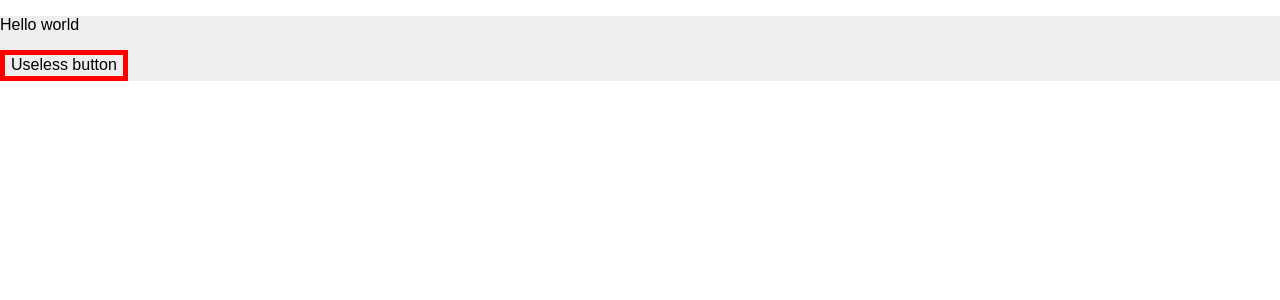
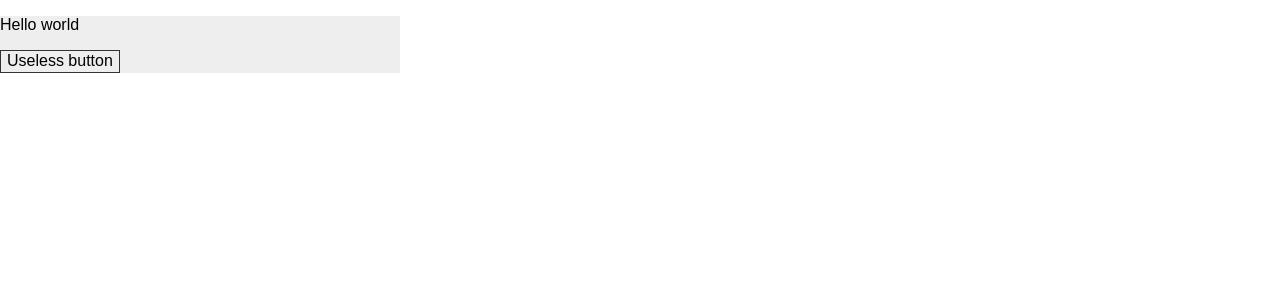
Before and after one commit to greg-skinner/shopping, a React (Vite) app: page / in a window 1280 px wide. Shown: the top 300 px of the page. Built offline with nearby package versions, Linux system fonts and the light colour scheme.

Commit message:
Build display component for list items

```diff
--- a/src/components/button/button.module.scss
+++ b/src/components/button/button.module.scss
@@ -4,10 +4,9 @@
 .button {
   background: variables.$neutral-darker;
   background: var(--color);
-  @include mixins.border(variables.$pin-highlight);
+  @include mixins.pinline;
 
   &[data-disabled='true'] {
     background: variables.$neutral-darker;
-    @include mixins.border(variables.$pin-line);
   }
 }
--- a/src/components/button/button.tsx
+++ b/src/components/button/button.tsx
@@ -1,6 +1,7 @@
 import React from 'react';
 
 import styles from './button.module.scss';
+import classnames from 'classnames';
 
 export interface IButtonProps {
   color?: string;
@@ -10,14 +11,15 @@ export interface IButtonProps {
 }
 
 export const Button: React.FC<React.PropsWithChildren<IButtonProps>> = ({
+  className,
+  color,
+  disabled = false,
   onClick,
-  color,
   children,
-  disabled = false,
   ...rest
 }) => (
   <button
-    className={styles.button}
+    className={classnames(styles.button, className)}
     style={{ '--color': color } as React.CSSProperties}
     data-disabled={disabled}
     onClick={() => !disabled && onClick()}
--- /dev/null
+++ b/src/components/groceryDisplay/groceryDisplay.module.scss
@@ -0,0 +1,32 @@
+@use '../../styles/mixins.scss';
+@use '../../styles/variables.scss';
+
+.content {
+  display: flex;
+  flex-direction: row;
+  justify-content: space-between;
+  background: variables.$neutral-background;
+  padding: variables.$simple-margin;
+  border-radius: variables.$ui-border;
+  max-width: 400px;
+
+  .count {
+    background: variables.$neutral-light;
+    width: 1.5rem;
+    border-radius: variables.$ui-border;
+    margin-right: variables.$simple-margin;
+    text-align: center;
+    font-size: 1.5rem;
+  }
+
+  .item {
+    font-size: 1.5rem;
+  }
+
+  .button {
+    width: 1.5rem;
+    height: 1.5rem;
+    border-radius: variables.$ui-border;
+    margin-left: variables.$simple-margin;
+  }
+}
--- a/src/pages/home/home.module.scss
+++ b/src/pages/home/home.module.scss
@@ -1,6 +1,7 @@
 @use '../../styles/variables.scss';
 
 .content {
+  max-width: 400px;
   width: 100%;
   height: 100%;
   background: variables.$neutral-light;
```
Also changed, not shown: src/components/groceryDisplay/groceryDisplay.tsx (added, +51 -0 lines), TODO.txt, src/components/groceryDisplay/index.ts (added), 1 other file (tests, documents, lock files or other folders).
